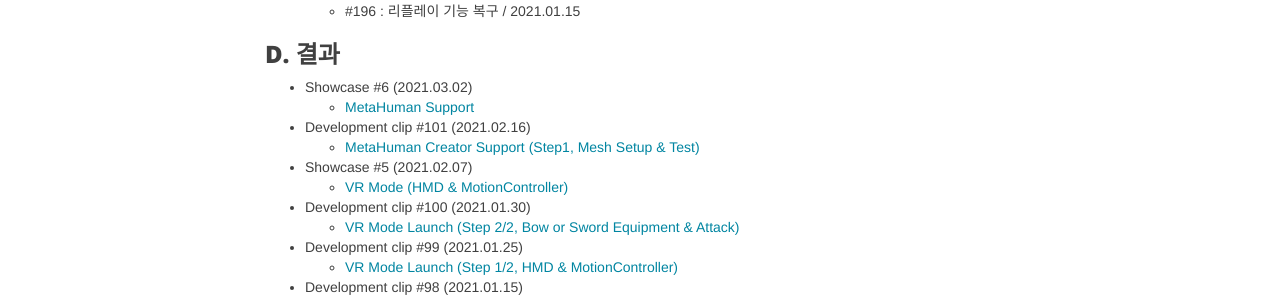
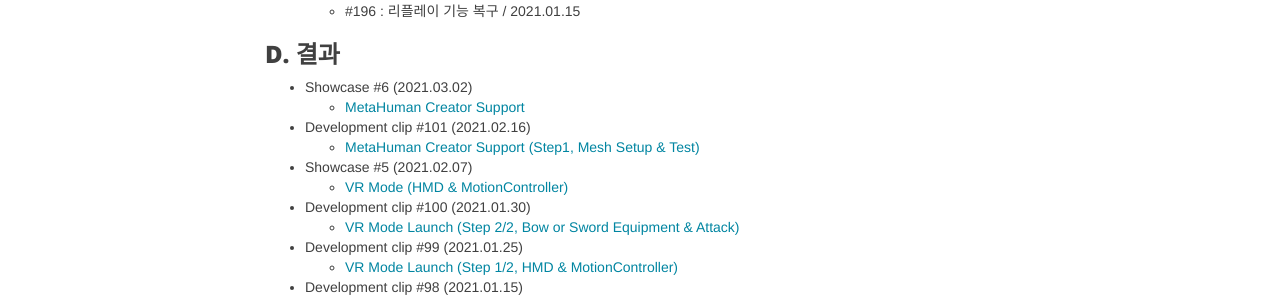
Before and after one commit to T4Framework/T4Framework_WebSite, a Jekyll site: the page built from docs/T4Framework_Milestone9_Achieved.md, in a window 1280 px wide and 900 px high, scrolled down 870 px. Shown: the part 161-458 px from the top of the window. Built offline with Jekyll 4.4.1, drawn with Linux system fonts in a browser that asks for light colours; nearby versions of some CDN libraries.

Commit message:
Showcase

```diff
--- a/docs/T4Framework_Milestone9_Achieved.md
+++ b/docs/T4Framework_Milestone9_Achieved.md
@@ -44,7 +44,7 @@
 ### D. 결과
 
 - Showcase #6 (2021.03.02)
-  - [MetaHuman Support](https://youtu.be/d5XgMSJacCU){: target="_blank" }
+  - [MetaHuman Creator Support](https://youtu.be/d5XgMSJacCU){: target="_blank" }
 - Development clip #101 (2021.02.16)
   - [MetaHuman Creator Support (Step1, Mesh Setup & Test)](https://youtu.be/KQWv8CD-HWY){: target="_blank" }
 - Showcase #5 (2021.02.07)
--- a/docs/index.html
+++ b/docs/index.html
@@ -32,7 +32,7 @@
 <hr />
 <div class="embed-container"><iframe src="https://www.youtube.com/embed/d5XgMSJacCU" frameborder="0" width="1280" height="720"></iframe></div>
 <center>
-    <b>Showcase #6 : MetaHuman Support - 2021.03.02</b><br />
+    <b>Showcase #6 : MetaHuman Creator Support - 2021.03.02</b><br />
     <a href="https://www.youtube.com/channel/UCoVNwMxu9CUzc92zGYN4l6A" target="_blank"><b>More Clips...</b></a>
 </center>
 <hr />
```
Also changed, not shown: docs/T4Framework_Showcase.md (+1 -1 lines).
